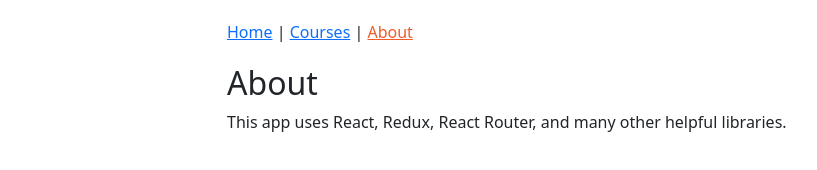
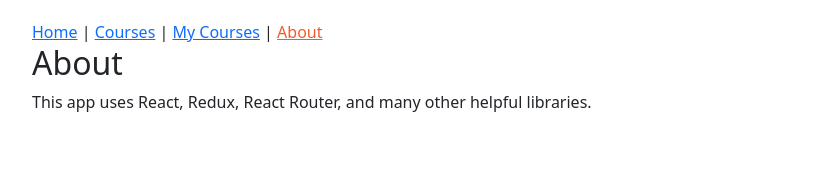
Before and after one commit to mperez132/React-Courses--Application, a React app: page /about in a window 1280 px wide. Shown: the whole page, without its empty margins (0-817 px from the left). Built offline with nearby package versions, Linux system fonts and the light colour scheme; what redux-immutable-state-invariant would draw is missing.

Commit message:
added and started mySchedulePage.

```diff
--- a/src/components/App.js
+++ b/src/components/App.js
@@ -3,6 +3,7 @@ import { Route, Switch } from "react-router-dom";
 import HomePage from "./home/HomePage";
 import AboutPage from "./about/AboutPage";
 import Header from "./common/Header";
+import mySchedulePage from "./mySchedule/mySchedulePage";
 import PageNotFound from "./PageNotFound";
 import CoursesPage from "./courses/CoursesPage";
 import ManageCoursePage from "./courses/ManageCoursePage";
@@ -15,6 +16,7 @@ function App() {
       <Header />
       <Switch>
         <Route exact path="/" component={HomePage} />
+        <Route exact path="/mySchedule" component={mySchedulePage} />
         <Route path="/about" component={AboutPage} />
         <Route path="/courses" component={CoursesPage} />
         <Route path="/course/:slug" component={ManageCoursePage} />
--- a/src/components/common/Header.js
+++ b/src/components/common/Header.js
@@ -13,6 +13,10 @@ const Header = () => {
         Courses
       </NavLink>
       {" | "}
+      <NavLink to="/mySchedule" activeStyle={activeStyle}>
+        My Courses
+      </NavLink>
+      {" | "}
       <NavLink to="/about" activeStyle={activeStyle}>
         About
       </NavLink>
--- /dev/null
+++ b/src/components/mySchedule/mySchedulePage.js
@@ -0,0 +1,11 @@
+import React from "react";
+//import { Link } from "react-router-dom";
+
+const mySchedulePage = () => (
+  <div className="schedule">
+    <h1>Course Schedule</h1>
+    <p>Here, you can find the courses you enrolled in from the course page.</p>
+  </div>
+);
+
+export default mySchedulePage;
--- a/src/index.css
+++ b/src/index.css
@@ -1,8 +1,9 @@
-#app {
-  max-width: 850px;
-  margin: 0 auto;
+body {
+  background-color: #ffffff;
+  padding: 20px;
+  margin: 0;
 }
 
-nav {
-  padding: 20px 0 20px 0;
+li {
+  font-family: sans-serif;
 }
```
Also changed, not shown: src/components/common/Header.test.js (+4 -4 lines).
